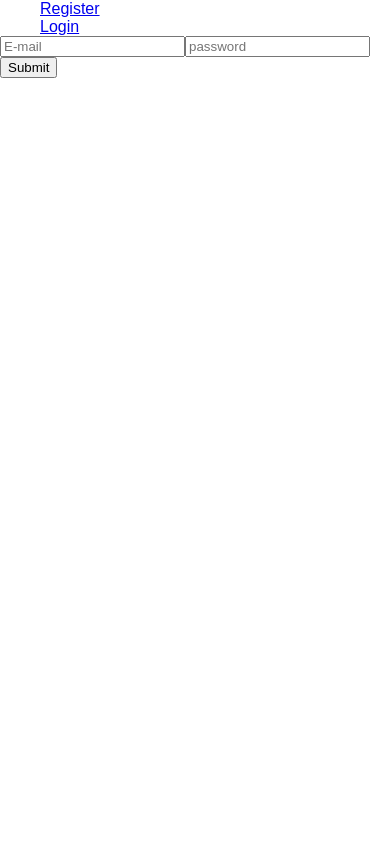
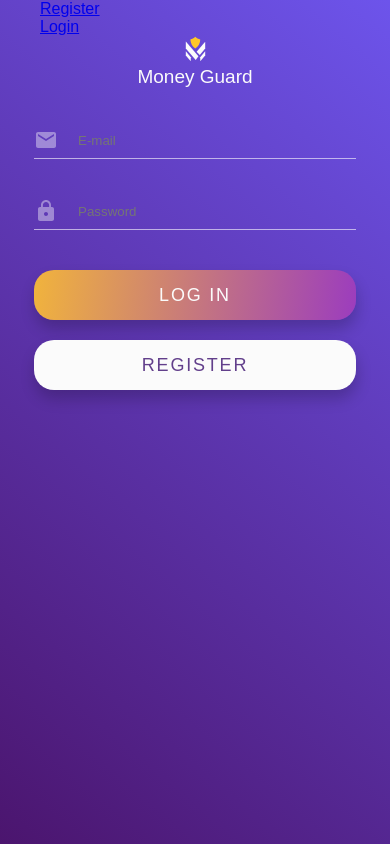
Before and after one commit to elias-291356/Money-Guard, a React (Create React App) app: page /Money-Guard/login in a window 390 px wide. Built offline with nearby package versions, Linux system fonts and the light colour scheme.

Commit message:
some css on mobile

```diff
--- a/package.json
+++ b/package.json
@@ -19,6 +19,7 @@
     "react-router-dom": "^6.20.0",
     "react-scripts": "5.0.1",
     "redux-persist": "^6.0.0",
+    "styled-components": "^6.1.1",
     "web-vitals": "^2.1.4"
   },
   "scripts": {
--- a/src/components/LayoutAuth/LayoutAuth.jsx
+++ b/src/components/LayoutAuth/LayoutAuth.jsx
@@ -3,7 +3,6 @@ import { NavLink, Outlet } from "react-router-dom";
 export const LayoutAuth = () => {
   return (
     <>
-      <div>
       <header>
         <nav>
           <ul>
@@ -19,7 +18,6 @@ export const LayoutAuth = () => {
       <main>
         <Outlet />
       </main>
-      </div>
     </>
   );
 };
--- a/src/components/LoginForm/LoginForm.jsx
+++ b/src/components/LoginForm/LoginForm.jsx
@@ -1,5 +1,20 @@
 import React from "react";
 import { useForm } from "react-hook-form";
+import {
+  Container,
+  FormLoginContainer,
+  // FormLoginWrap,
+  InputForm,
+  AccentButton,
+  WrapButtonsForm,
+  WrapEmail,
+  WrapPassword,
+  NoAccentButton,
+  LogoWrap,
+  Logo,
+  AppNameH1,
+} from "./LoginForm.styled";
+
 const LoginForm = () => {
   const {
     register,
@@ -9,22 +24,130 @@ const LoginForm = () => {
   const onSubmit = (data) => console.log(data);
   console.log(errors);
   return (
-    <div>
+    <Container>
+      {/* <FormLoginWrap> */}
+
       <form onSubmit={handleSubmit(onSubmit)}>
-        <input
+        <FormLoginContainer>
+          <LogoWrap>
+            <Logo>
+              <svg
+                xmlns="http://www.w3.org/2000/svg"
+                width="27"
+                height="26"
+                viewBox="0 0 27 26"
+                fill="none"
+              >
+                <g clip-path="url(#clip0_34_6820)">
+                  <path
+                    fill-rule="evenodd"
+                    clip-rule="evenodd"
+                    d="M18.2328 3.50029C16.4298 3.04956 14.6269 2.1481 13.2747 0.795898C11.9225 2.1481 10.1196 3.04956 8.31665 3.50029C8.76738 7.55689 10.1196 10.2613 13.2747 12.5149C16.4298 10.2613 18.2328 7.55689 18.2328 3.50029Z"
+                    fill="#FFC727"
+                  />
+                  <path
+                    fill-rule="evenodd"
+                    clip-rule="evenodd"
+                    d="M16.4296 20.2824L3.80908 5.4082V12.6199L13.7252 23.8882L16.4296 20.2824Z"
+                    fill="#FBFBFB"
+                  />
+                  <path
+                    fill-rule="evenodd"
+                    clip-rule="evenodd"
+                    d="M17.782 18.9306L23.1908 12.6204V5.85938L14.6268 15.7755L17.782 18.9306Z"
+                    fill="#FBFBFB"
+                  />
+                  <path
+                    fill-rule="evenodd"
+                    clip-rule="evenodd"
+                    d="M18.2327 21.1842V25.2408L23.1907 19.3813V15.3247L18.2327 21.1842Z"
+                    fill="#FBFBFB"
+                  />
+                  <path
+                    fill-rule="evenodd"
+                    clip-rule="evenodd"
+                    d="M8.76714 21.1842L3.80908 15.3247V19.3813L8.76714 25.2408V21.1842Z"
+                    fill="#FBFBFB"
+                  />
+                </g>
+                <defs>
+                  <clipPath id="clip0_34_6820">
+                    <rect
+                      width="25.4605"
+                      height="25.4605"
+                      fill="white"
+                      transform="translate(0.769775)"
+                    />
+                  </clipPath>
+                </defs>
+              </svg>
+            </Logo>
+            <AppNameH1>Money Guard</AppNameH1>
+          </LogoWrap>
+          <WrapEmail>
+            <svg
+              xmlns="http://www.w3.org/2000/svg"
+              width="24"
+              height="24"
+              viewBox="0 0 24 24"
+              fill="none"
+            >
+              <g clip-path="url(#clip0_34_6413)">
+                <path
+                  d="M20 4H4C2.9 4 2.01 4.9 2.01 6L2 18C2 19.1 2.9 20 4 20H20C21.1 20 22 19.1 22 18V6C22 4.9 21.1 4 20 4ZM20 8L12 13L4 8V6L12 11L20 6V8Z"
+                  fill="white"
+                  fill-opacity="0.4"
+                />
+              </g>
+              <defs>
+                <clipPath id="clip0_34_6413">
+                  <rect width="24" height="24" fill="white" />
+                </clipPath>
+              </defs>
+            </svg>
+            <InputForm
               type="email"
               placeholder="E-mail"
               {...register("E-mail", { max: 20, min: 4 })}
             />
-        <input
+          </WrapEmail>
+          <WrapPassword>
+            <svg
+              xmlns="http://www.w3.org/2000/svg"
+              width="24"
+              height="24"
+              viewBox="0 0 24 24"
+              fill="none"
+            >
+              <g clip-path="url(#clip0_34_6400)">
+                <path
+                  d="M18 8H17V6C17 3.24 14.76 1 12 1C9.24 1 7 3.24 7 6V8H6C4.9 8 4 8.9 4 10V20C4 21.1 4.9 22 6 22H18C19.1 22 20 21.1 20 20V10C20 8.9 19.1 8 18 8ZM12 17C10.9 17 10 16.1 10 15C10 13.9 10.9 13 12 13C13.1 13 14 13.9 14 15C14 16.1 13.1 17 12 17ZM15.1 8H8.9V6C8.9 4.29 10.29 2.9 12 2.9C13.71 2.9 15.1 4.29 15.1 6V8Z"
+                  fill="white"
+                  fill-opacity="0.4"
+                />
+              </g>
+              <defs>
+                <clipPath id="clip0_34_6400">
+                  <rect width="24" height="24" fill="white" />
+                </clipPath>
+              </defs>
+            </svg>
+            <InputForm
               type="password"
-          placeholder="password"
+              placeholder="Password"
               {...register("password", { max: 20, min: 4 })}
             />
+          </WrapPassword>
+        </FormLoginContainer>
 
-        <input type="submit" />
+        {/* <input type="submit" /> */}
+        <WrapButtonsForm>
+          <AccentButton type="submit">Log in</AccentButton>
+          <NoAccentButton type="submit"> Register </NoAccentButton>
+        </WrapButtonsForm>
       </form>
-    </div>
+      {/* </FormLoginWrap> */}
+    </Container>
   );
 };
 
--- /dev/null
+++ b/src/components/LoginForm/LoginForm.styled.js
@@ -0,0 +1,104 @@
+import styled from "styled-components";
+
+export const Container = styled.div`
+  @media screen and (min-width: 320px) {
+    display: flex;
+    justify-content: center;
+    margin-left: auto;
+    margin-right: auto;
+    padding-left: 20px;
+    padding-right: 20px;
+  }
+
+  @media screen and (min-width: 768px) {
+
+    max-width: 768px;
+    padding-left: 32px;
+    padding-right: 32px;
+  }
+
+  @media screen and (min-width: 1280px) {
+    min-width: 1280px;
+    padding-left: 16px;
+    padding-right: 16px;
+  }
+`;
+// export const FormLoginWrap = styled.div`
+//   background-color: transparent;
+// `;
+export const InputForm = styled.input`
+  border: none;
+  outline: none;
+  background-color: transparent;
+  color: var(--form-color);
+  width:280px;
+`;
+export const FormLoginContainer = styled.div`
+  display: flex;
+  flex-direction: column;
+  row-gap: 40px;
+
+
+`;
+export const WrapEmail = styled.div`
+  display: flex;
+  column-gap: 18px;
+  padding-bottom: 6px;
+  border-bottom: 1px solid var(--form-color);
+`;
+export const WrapPassword = styled.div`
+  display: flex;
+  column-gap: 18px;
+  padding-bottom: 6px;
+  border-bottom: 1px solid var(--form-color);
+`;
+export const WrapButtonsForm = styled.div`
+  display: flex;
+  flex-direction: column;
+  row-gap: 20px;
+  margin-top: 40px;
+`;
+export const AccentButton = styled.button`
+  text-transform: uppercase;
+  border: none;
+  outline: none;
+  background: var(--button-gradient);
+  color: var(--text-color);
+  box-shadow: var(--button-shadow);
+  font-style: normal;
+  font-weight: 400;
+  border-radius: 20px;
+  height: 50px;
+  font-size: 18px;
+  letter-spacing: 1.8px;
+
+`;
+export const NoAccentButton = styled.button`
+  text-transform: uppercase;
+  border: none;
+  outline: none;
+  background: var(--bcg-button);
+  color: var(--text-button);
+  box-shadow: var(--button-shadow);
+  font-style: normal;
+  font-weight: 400;
+  border-radius: 20px;
+  height: 50px;
+  font-size: 18px;
+  letter-spacing: 1.8px;
+
+`;
+export const LogoWrap = styled.div`
+display:flex;
+align-items: center;
+flex-direction: column;
+`;
+export const Logo = styled.div`
+
+`;
+export const AppNameH1 = styled.h1`
+font-size: 19px;
+font-style: normal;
+font-weight: 400;
+line-height: normal;
+`;
--- a/src/index.css
+++ b/src/index.css
@@ -3,6 +3,7 @@
 :root {
   --form-color: #FFFFFF99;
   --text-color: #FBFBFB;
+  --bcg-button: #FBFBFB;
   --expence-color: #FF868D;
   --income-color: #FFB627;
   --text-button: #623F8B;
@@ -19,7 +20,7 @@ body {
   margin: 0;
   color: var(--text-color);
   font-family: "Poppins", sans-serif;
-  /* background: linear-gradient(220deg, rgba(109, 84, 235, 1), rgb(75, 21, 110)); */
+  background: linear-gradient(220deg, rgba(109, 84, 235, 1), rgb(75, 21, 110));
   height: 100vh;
 }
 
```
Also changed, not shown: src/components/LayoutAuth/LayoutAuth.styled.js (added), src/components/RegistrationForm/RegistrationForm.js (added), src/images/sprite.svg, 1 other file (tests, documents, lock files or other folders). Lines whose indentation alone changed are shown as unchanged.
